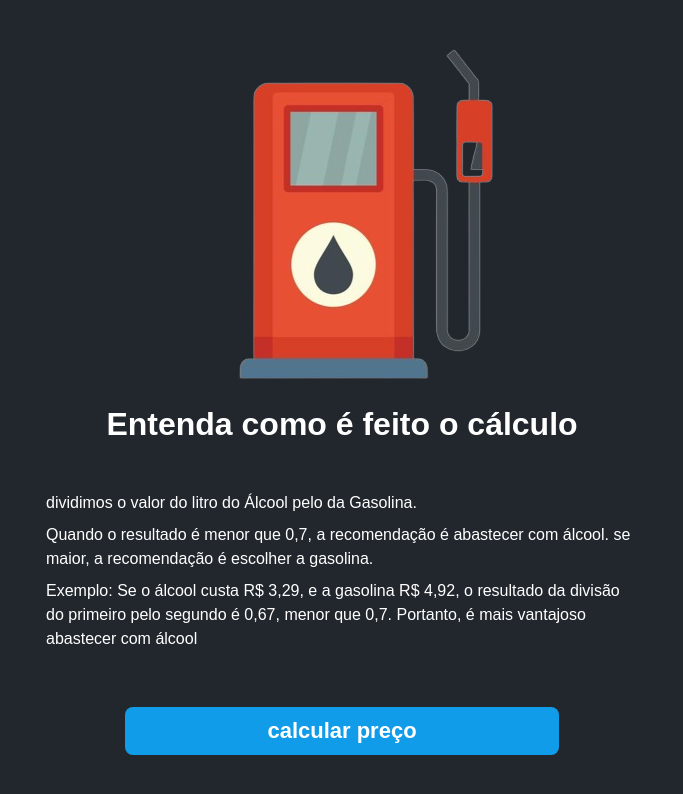
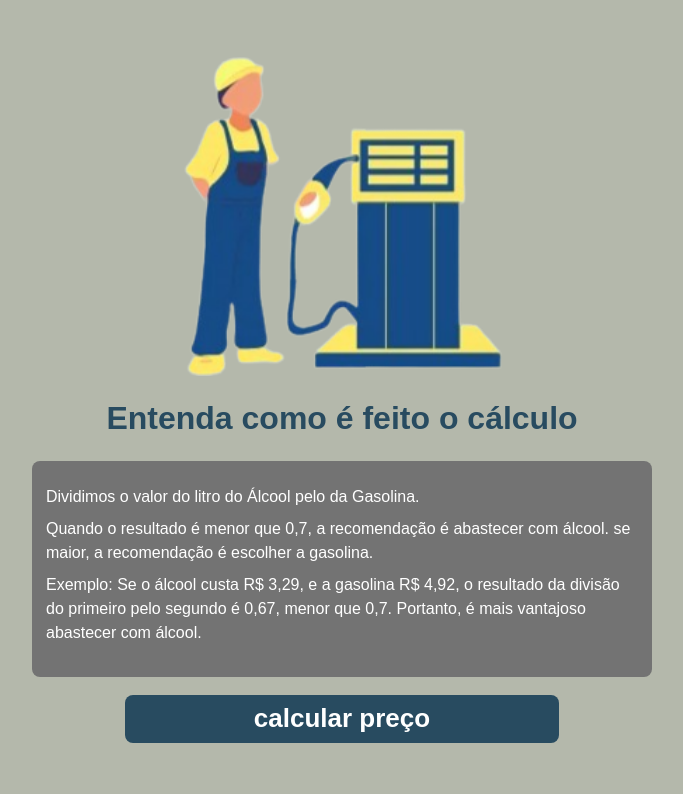
Before and after one commit to brsloc/fuel-calculator, a plain HTML site: page calculo.html in a window 1280 px wide. Shown: the whole page, without its empty margins (298-981 px from the left). Drawn offline with Linux system fonts and the light colour scheme.

Commit message:
troca de fundo, imagem e cores gerais

```diff
--- a/calculo.html
+++ b/calculo.html
@@ -10,18 +10,18 @@
 
   <main class="container">
 
-<img src="assets/gasoline-station-pump-icon-flat-isolated-vector-removebg-preview.png" alt="logo do site calculadora gasolina ou alcool">
+<img class="logo2" src="assets/image-removebg-preview (1).png" alt="logo do site calculadora gasolina ou alcool">
 <h1 class="title"> Entenda como é feito o cálculo</h1>
 
 <section class="sobre">
 <p>
-    dividimos o valor do litro do Álcool pelo da Gasolina.
+    Dividimos o valor do litro do Álcool pelo da Gasolina.
 </p>
 <p>
     Quando o resultado é menor que 0,7, a recomendação é abastecer com álcool. se maior, a recomendação é escolher a gasolina.
 </p>
 <p>
-    Exemplo: Se o álcool custa R$ 3,29, e a gasolina R$ 4,92, o resultado da divisão do primeiro pelo segundo é 0,67, menor que 0,7. Portanto, é mais vantajoso abastecer com álcool
+    Exemplo: Se o álcool custa R$ 3,29, e a gasolina R$ 4,92, o resultado da divisão do primeiro pelo segundo é 0,67, menor que 0,7. Portanto, é mais vantajoso abastecer com álcool.
 </p>
 
 </section>
--- a/script.js
+++ b/script.js
@@ -21,7 +21,7 @@ function calcular(){
    }
 
    gasolinaspan.innerHTML = "Gasolina R$ " + GasolinaInput;
-   alcoolspan.innerHTML = "Álcool R$" + ÁlcoolInput;
+   alcoolspan.innerHTML = "Álcool R$ " + ÁlcoolInput;
 
 
 
--- a/style.css
+++ b/style.css
@@ -5,7 +5,7 @@
 }
 
 body {
-    background-color: #22272e;
+    background-color: #b4b8ab;
     height: 100vh;
     display: flex;
      justify-content: center;
@@ -28,13 +28,13 @@ align-items: center;
 }
 
 .title{
-    color: white;
+    color: #284b60;
     text-align: center;
    margin: 24px 0;
 }
 
 .form label{
-color: #FFF;
+color: #284b60;
 font-size: 20px;
 }
 
@@ -52,14 +52,16 @@ font-size: 20px;
     width: 100%;
     height: 40px;
     border-radius: 8px;
-    background-color:#119cea;
+    background-color:#284b60;
     cursor: pointer;
     border: 0;
-    font-size: 20px;
+    font-size: 26px;
+    color: #FFF;
+    font-weight: bold;
 }
 
 .result{
-    background-color: #119cea;
+    background-color: #284b60;
     padding: 20px 28px;
     text-align: center;
     margin-top: 28px;
@@ -79,7 +81,7 @@ font-size: 20px;
 }
 
 .result span{
-    color: #FFF;
+    color: #fff;
     margin-bottom: 8px;
 }
 
@@ -116,9 +118,10 @@ font-size: 20px;
 
 .sobre{
     max-width: 620px;
-    background-color: #22272e;
+    background-color: #737373;
     padding: 24px 14px;
     border-radius: 8px;
+
 }
 
 .sobre p{
@@ -127,8 +130,12 @@ font-size: 20px;
     line-height: 150%;
 }
 
+.logo2{
+    width: 425px;
+}
+
 .button-calcular{
-    background-color: #119cea;
+    background-color: #284b60;
     height: 48px;
     width: 70%;
     display: flex;
@@ -136,9 +143,9 @@ font-size: 20px;
     align-items: center;
     color: #FFF;
     text-decoration: none;
-    font-size: 22px;
+    font-size: 26px;
     font-weight: bold;
-    margin-top: 24px;
+    margin-top: 18px;
     border-radius: 8px;
 
 }
```
Also changed, not shown: index.html (+1 -1 lines), assets/image-removebg-preview (1).png (added).
